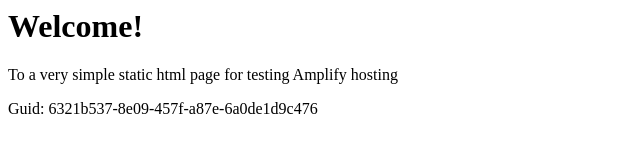
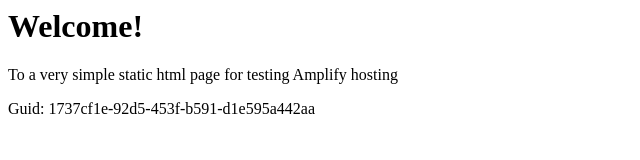
Before and after one commit to aws-aemilia-iad/Github-PR-Commit-Integration-Test-DoNotTouch-GitHubWebhookPushCanaryTest-v1-prod-us-east-1, a website: page src/index.html in a window 1280 px wide. Shown: the full height of the page, 0-640 px from the left. Drawn offline with Linux system fonts and the light colour scheme.

Commit message:
commit from integ tests

```diff
--- a/src/index.html
+++ b/src/index.html
@@ -12,6 +12,6 @@
 <body>
     <h1>Welcome!</h1>
     <p>To a very simple static html page for testing Amplify hosting</p>
-    <p>Guid: 6321b537-8e09-457f-a87e-6a0de1d9c476</p></body>
+    <p>Guid: 1737cf1e-92d5-453f-b591-d1e595a442aa</p></body>
 
 </html>
```
